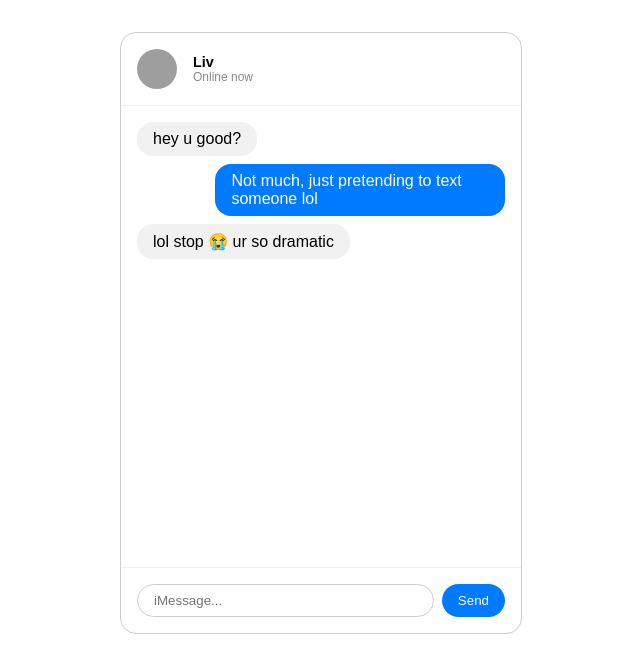
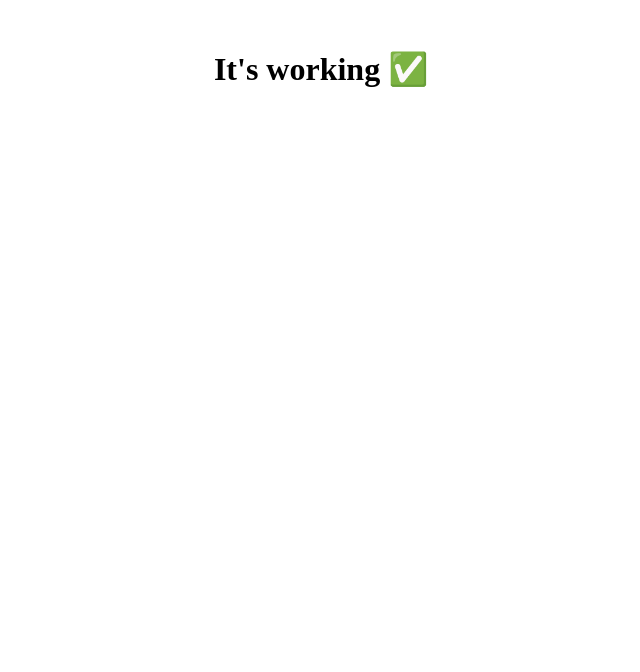
Before and after one commit to Jasonprice1/liv-app-clean, a React (Vite) app: page / in a window 1280 px wide. Shown: the top 672 px of the page, without its empty margins (319-959 px from the left). Built offline with nearby package versions, Linux system fonts and the light colour scheme; grey boxes are pictures that could not be loaded.

Commit message:
Update main.jsx

```diff
--- a/src/main.jsx
+++ b/src/main.jsx
@@ -1,9 +1,8 @@
 import React from 'react';
 import ReactDOM from 'react-dom/client';
-import ChatMockup from './ChatMockup.jsx';
 
 ReactDOM.createRoot(document.getElementById('root')).render(
   <React.StrictMode>
-    <ChatMockup />
+    <h1 style={{ textAlign: 'center', marginTop: '50px' }}>It's working ✅</h1>
   </React.StrictMode>
 );
```
